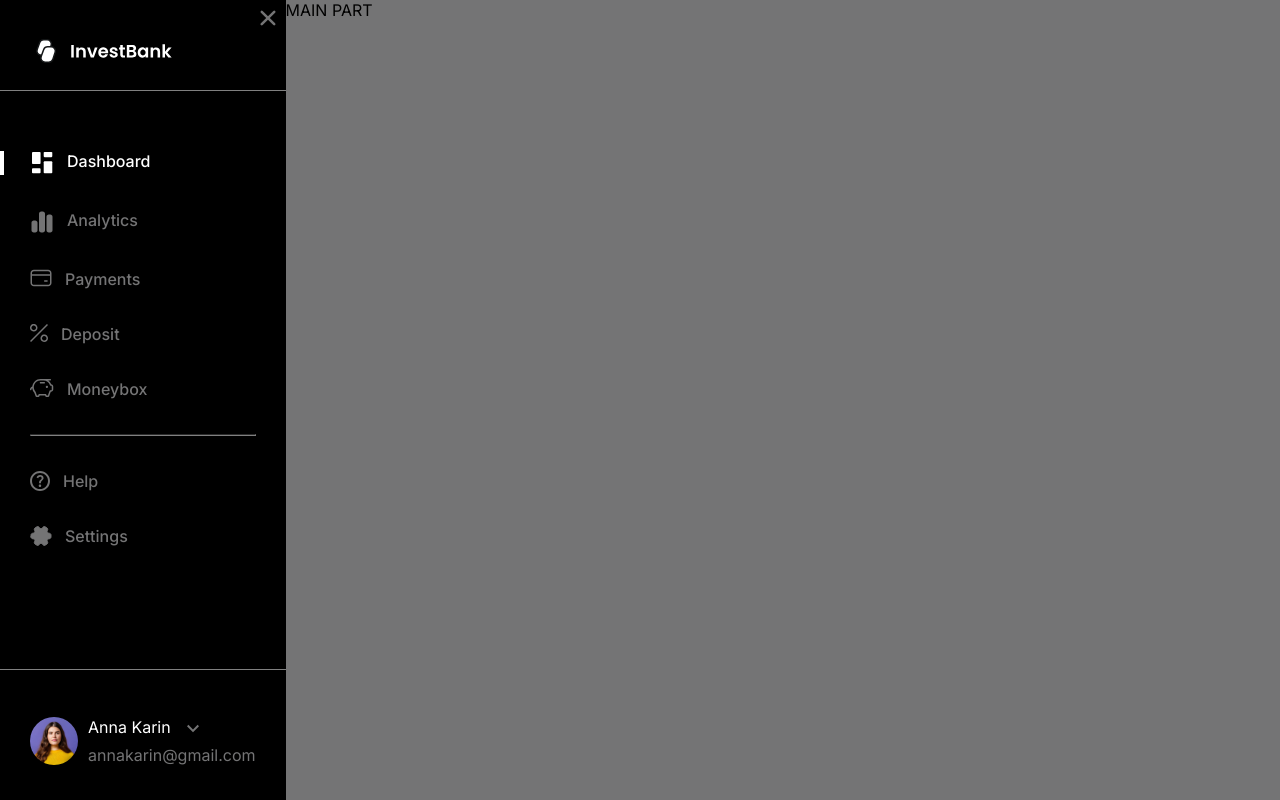
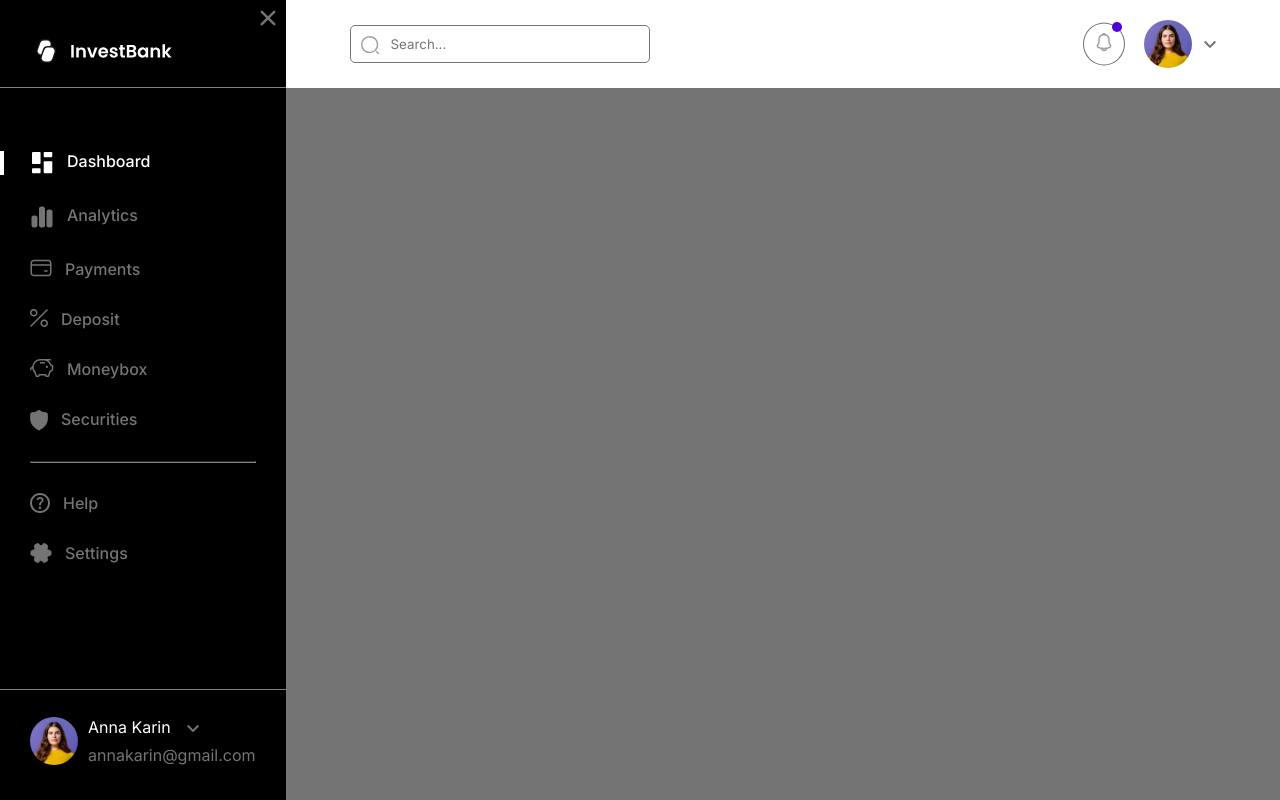
Before and after one commit to Kostya-star/bank_account_layout, a React (Create React App) app: page / in a window 1280 px wide. Built offline with nearby package versions, Linux system fonts and the light colour scheme.

Commit message:
created header for the main content

```diff
--- a/src/App.tsx
+++ b/src/App.tsx
@@ -1,68 +1,36 @@
+import { Menu } from './components/Menu';
 import './scss/main.scss';
-import { ReactComponent as MenuDashboardSVG } from './assets/menu_1.svg';
-import { ReactComponent as MenuAnalyticsSVG } from './assets/menu_2.svg';
-import { ReactComponent as MenuPaymentsSVG } from './assets/menu_3.svg';
-import { ReactComponent as MenuDepositSVG } from './assets/menu_4.svg';
-import { ReactComponent as MenuMoneyBoxSVG } from './assets/menu_5.svg';
-import { ReactComponent as MenuSecuritiesSVG } from './assets/menu_6.svg';
-import { ReactComponent as MenuHelpSVG } from './assets/menu_7.svg';
-import { ReactComponent as MenuSettingsSVG } from './assets/menu_8.svg';
-import { ReactComponent as MenuLogoSVG } from './assets/logo.svg';
-import { ReactComponent as MenuAvatarSVG } from './assets/avatar.svg';
-import { ReactComponent as MenuCloseSVG } from './assets/close.svg';
-import { ReactComponent as ArrowDownSVG } from './assets/arrow_down.svg';
-import { useState } from 'react';
-
-const menuList = [
-  { svg: <MenuDashboardSVG />, text: 'Dashboard' },
-  { svg: <MenuAnalyticsSVG />, text: 'Analytics' },
-  { svg: <MenuPaymentsSVG />, text: 'Payments' },
-  { svg: <MenuDepositSVG />, text: 'Deposit' },
-  { svg: <MenuMoneyBoxSVG />, text: 'Moneybox' },
-  { svg: <MenuSecuritiesSVG />, text: 'Securities' },
-  { svg: <MenuHelpSVG />, text: 'Help' },
-  { svg: <MenuSettingsSVG />, text: 'Settings' },
-];
+import { ReactComponent as BellSvg } from './assets/bell.svg';
+import { ReactComponent as AvatarSvg } from './assets/avatar.svg';
+import { ReactComponent as ArrowDownSvg } from './assets/arrow_down.svg';
+import { ReactComponent as LoupeSvg } from './assets/loupe.svg';
 
 function App() {
-  const [isActive, setActive] = useState(0);
   return (
     <div className="wrapper">
-      <menu className="menu">
-        <div className="menu__wrapper">
-          <div className="menu__header">
-            <MenuLogoSVG />
-            <span className="menu__close">
-              <MenuCloseSVG />
-            </span>
+      <Menu />
+
+      <div className="content">
+        <header className="header">
+          <div className="content__container">
+            <div className="header__wrapper">
+              <div className="header__search-input">
+                <input type="text" placeholder="Search..." />
+                <LoupeSvg />
+              </div>
+              <div className="header__col-2">
+                <span className="header__col-2__notifications">
+                  <BellSvg />
+                </span>
+                <div className="header__avatar">
+                  <AvatarSvg />
+                  <ArrowDownSvg />
+                </div>
+              </div>
+            </div>
           </div>
-          <div className="menu__list">
-            {menuList.map((item, ind) =>
-              ind === 5 ? (
-                <hr />
-              ) : (
-                <li
-                  key={ind}
-                  className={isActive === ind ? 'menu__list--active' : ''}
-                  onClick={() => setActive(ind)}
-                >
-                  {item.svg}
-                  {item.text}
-                </li>
-              )
-            )}
-          </div>
-          <div className="menu__profile">
-            <MenuAvatarSVG />
-            <p>
-              <span>Anna Karin <ArrowDownSVG/></span>
-              <span className="menu__profile__email">annakarin@gmail.com</span>
-            </p>
-          </div>
-        </div>
-      </menu>
-
-      <div className="content">MAIN PART</div>
+        </header>
+      </div>
     </div>
   );
 }
--- /dev/null
+++ b/src/components/Menu.tsx
@@ -0,0 +1,66 @@
+import { useState } from 'react';
+
+import { ReactComponent as MenuDashboardSVG } from '../assets/menu_1.svg';
+import { ReactComponent as MenuAnalyticsSVG } from '../assets/menu_2.svg';
+import { ReactComponent as MenuPaymentsSVG } from '../assets/menu_3.svg';
+import { ReactComponent as MenuDepositSVG } from '../assets/menu_4.svg';
+import { ReactComponent as MenuMoneyBoxSVG } from '../assets/menu_5.svg';
+import { ReactComponent as MenuSecuritiesSVG } from '../assets/menu_6.svg';
+import { ReactComponent as MenuHelpSVG } from '../assets/menu_7.svg';
+import { ReactComponent as MenuSettingsSVG } from '../assets/menu_8.svg';
+import { ReactComponent as MenuLogoSVG } from '../assets/logo.svg';
+import { ReactComponent as MenuAvatarSVG } from '../assets/avatar.svg';
+import { ReactComponent as MenuCloseSVG } from '../assets/close.svg';
+import { ReactComponent as ArrowDownSVG } from '../assets/arrow_down.svg';
+
+const menuList = [
+  { svg: <MenuDashboardSVG />, text: 'Dashboard' },
+  { svg: <MenuAnalyticsSVG />, text: 'Analytics' },
+  { svg: <MenuPaymentsSVG />, text: 'Payments' },
+  { svg: <MenuDepositSVG />, text: 'Deposit' },
+  { svg: <MenuMoneyBoxSVG />, text: 'Moneybox' },
+  { svg: <MenuSecuritiesSVG />, text: 'Securities' },
+  { svg: <MenuHelpSVG />, text: 'Help' },
+  { svg: <MenuSettingsSVG />, text: 'Settings' },
+];
+
+export const Menu = () => {
+  const [isActive, setActive] = useState(0);
+
+  return (
+    <menu className="menu">
+      <div className="menu__wrapper">
+        <div className="menu__header">
+          <MenuLogoSVG />
+          <span className="menu__close">
+            <MenuCloseSVG />
+          </span>
+        </div>
+        <div className="menu__list">
+          {menuList.map((item, ind) => (
+            <>
+              <li
+                key={ind}
+                className={isActive === ind ? 'menu__list--active' : ''}
+                onClick={() => setActive(ind)}
+              >
+                {item.svg}
+                {item.text}
+              </li>
+              {ind === 5 ? <hr /> : null}
+            </>
+          ))}
+        </div>
+        <div className="menu__profile">
+          <MenuAvatarSVG />
+          <p>
+            <span>
+              Anna Karin <ArrowDownSVG />
+            </span>
+            <span className="menu__profile__email">annakarin@gmail.com</span>
+          </p>
+        </div>
+      </div>
+    </menu>
+  );
+};
--- /dev/null
+++ b/src/scss/_header.scss
@@ -0,0 +1,66 @@
+.header {
+    background-color: white;
+    &__wrapper {
+        display: flex;
+        justify-content: space-between;
+        align-items: center;
+        padding: 20px 0px;
+    }
+
+    &__search-input {
+        height: fit-content;
+        position: relative;
+        input {
+            border: 1px solid $gray;
+            border-radius: 5px;
+            padding: 10px;
+            padding-left: 40px;
+            width: 300px;
+        }
+        svg {
+            position: absolute;
+            left: 10px;
+            top: 25%;
+        }
+    }
+
+    &__col-2 {
+        display: flex;
+        align-items: center;
+        gap: 30px;
+        &__notifications {
+            position: relative;
+            z-index: 1;
+
+            &::before {
+              content: "";
+              position: absolute;
+              top: 50%;
+              left: 50%;
+              transform: translate(-50%, -50%);
+              width: 40px;
+              height: 41px;
+              border-radius: 50%;
+              border: 1px solid $gray;
+            }
+
+            &::after {
+              content: "";
+              position: absolute;
+              top: -10px;
+              right: -8px;
+              width: 10px;
+              height: 10px;
+              background-color: $purple;
+              border-radius: 50%;
+            }
+          }
+
+    }
+
+    &__avatar {
+        display: flex;
+        align-items: center;
+        gap: 12px;
+    }
+}
--- /dev/null
+++ b/src/scss/_menu.scss
@@ -0,0 +1,98 @@
+.menu {
+    position: relative;
+    background-color: black;
+    &__wrapper {
+        display: flex;
+        flex-direction: column;
+        color: white;
+        padding: 35px 30px;
+        height: 100%;
+    }
+
+    &__header {
+        margin-bottom: 80px;
+    }
+
+    &__close {
+        position: absolute;
+        top: 10px;
+        right: 10px;
+        cursor: pointer;
+    }
+
+    &__list {
+        display: flex;
+        flex-direction: column;
+        gap: 30px;
+        font-weight: 500;
+        li {
+            display: flex;
+            gap: 13px;
+            color: $gray;
+            cursor: pointer;
+
+            svg {
+                path {
+                    fill: $gray
+                }
+            }
+            &.menu__list--active {
+                color: white;
+                position: relative;
+                &::before {
+                    content: '';
+                    height: 100%;
+                    width: 4px;
+                    background-color: white;
+                    position: absolute;
+                    left: -30px;
+                }
+                svg {
+                    path {
+                        fill: white
+                    }
+                }
+            }
+        }
+        hr {
+            border-color: gray;
+        }
+    }
+    &__profile {
+        display: flex;
+        gap: 10px;
+        margin-top: auto;
+        p {
+            display: flex;
+            flex-direction: column;
+            justify-content: space-between;
+            span {
+                svg {
+                    margin-left: 12px;
+                }
+            }
+        }
+        &__email {
+            color: #747475;
+        }
+    }
+
+    &::before {
+        content: '';
+        background-color: gray;
+        width: 100%;
+        height: 1px;
+        top: 87px;
+        position: absolute;
+        z-index: 1;
+    }
+    &::after {
+        content: '';
+        background-color: gray;
+        width: 100%;
+        height: 1px;
+        position: absolute;
+        bottom: 110px;
+        z-index: 1;
+    }
+}
--- a/src/scss/_variables.scss
+++ b/src/scss/_variables.scss
@@ -1 +1,2 @@
 $gray: #747475;
+$purple: #5100D7;
--- a/src/scss/main.scss
+++ b/src/scss/main.scss
@@ -1,4 +1,6 @@
 @import './variables';
+@import './menu';
+@import './header';
 
 * {
     margin: 0;
@@ -9,110 +11,15 @@
 
 .wrapper {
     display: grid;
-    grid-template-columns: 1fr 5fr;
+    grid-template-columns: auto 1fr;
     height: 100vh;
 }
 
-.menu {
-    position: relative;
-    background-color: black;
-    &__wrapper {
-        display: flex;
-        flex-direction: column;
-        color: white;
-        padding: 35px 30px;
-        height: 100%;
-    }
-
-    &__header {
-        margin-bottom: 80px;
-    }
-
-    &__close {
-        position: absolute;
-        top: 10px;
-        right: 10px;
-        cursor: pointer;
-    }
-
-    &__list {
-        display: flex;
-        flex-direction: column;
-        gap: 35px;
-        font-weight: 500;
-        li {
-            display: flex;
-            gap: 13px;
-            color: $gray;
-            cursor: pointer;
-
-            svg {
-                path {
-                    fill: $gray
-                }
-            }
-            &.menu__list--active {
-                color: white;
-                position: relative;
-                &::before {
-                    content: '';
-                    height: 100%;
-                    width: 4px;
-                    background-color: white;
-                    position: absolute;
-                    left: -30px;
-                }
-                svg {
-                    path {
-                        fill: white
-                    }
-                }
-            }
-        }
-        hr {
-            border-color: gray;
-        }
-    }
-    &__profile {
-        display: flex;
-        gap: 10px;
-        margin-top: auto;
-        p {
-            display: flex;
-            flex-direction: column;
-            justify-content: space-between;
-            span {
-                svg {
-                    margin-left: 12px;
-                }
-            }
-        }
-        &__email {
-            color: #747475;
-        }
-    }
-
-    &::before {
-        content: '';
-        background-color: gray;
-        width: 100%;
-        height: 1px;
-        top: 90px;
-        position: absolute;
-        z-index: 1;
-    }
-    &::after {
-        content: '';
-        background-color: gray;
-        width: 100%;
-        height: 1px;
-        position: absolute;
-        bottom: 130px;
-        z-index: 1;
-    }
-}
 
 .content {
     background-color: $gray;
     width: 100%;
+    &__container {
+        padding: 0px 64px;
+    }
 }
```
Also changed, not shown: src/assets/bell.svg (added), src/assets/loupe.svg (added).
